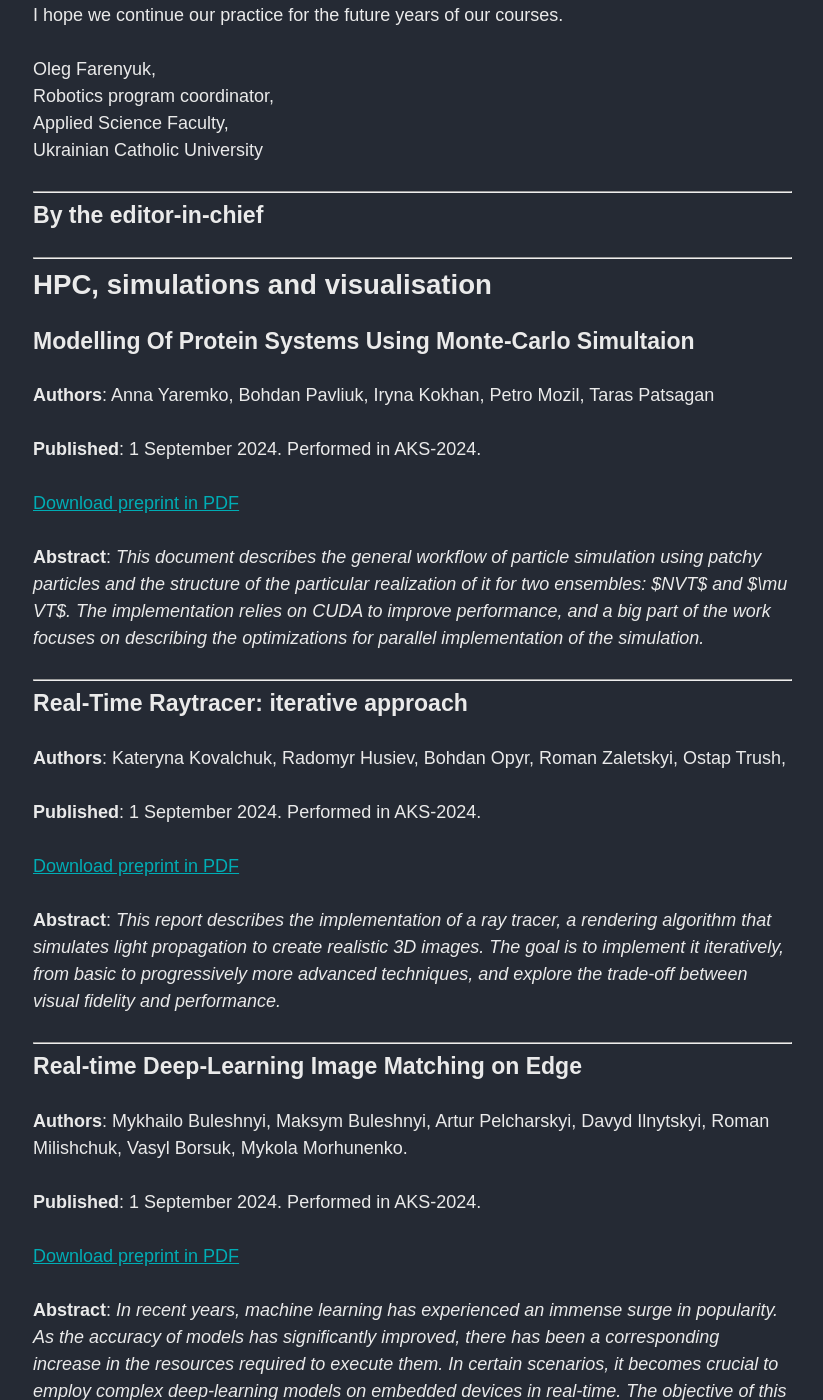
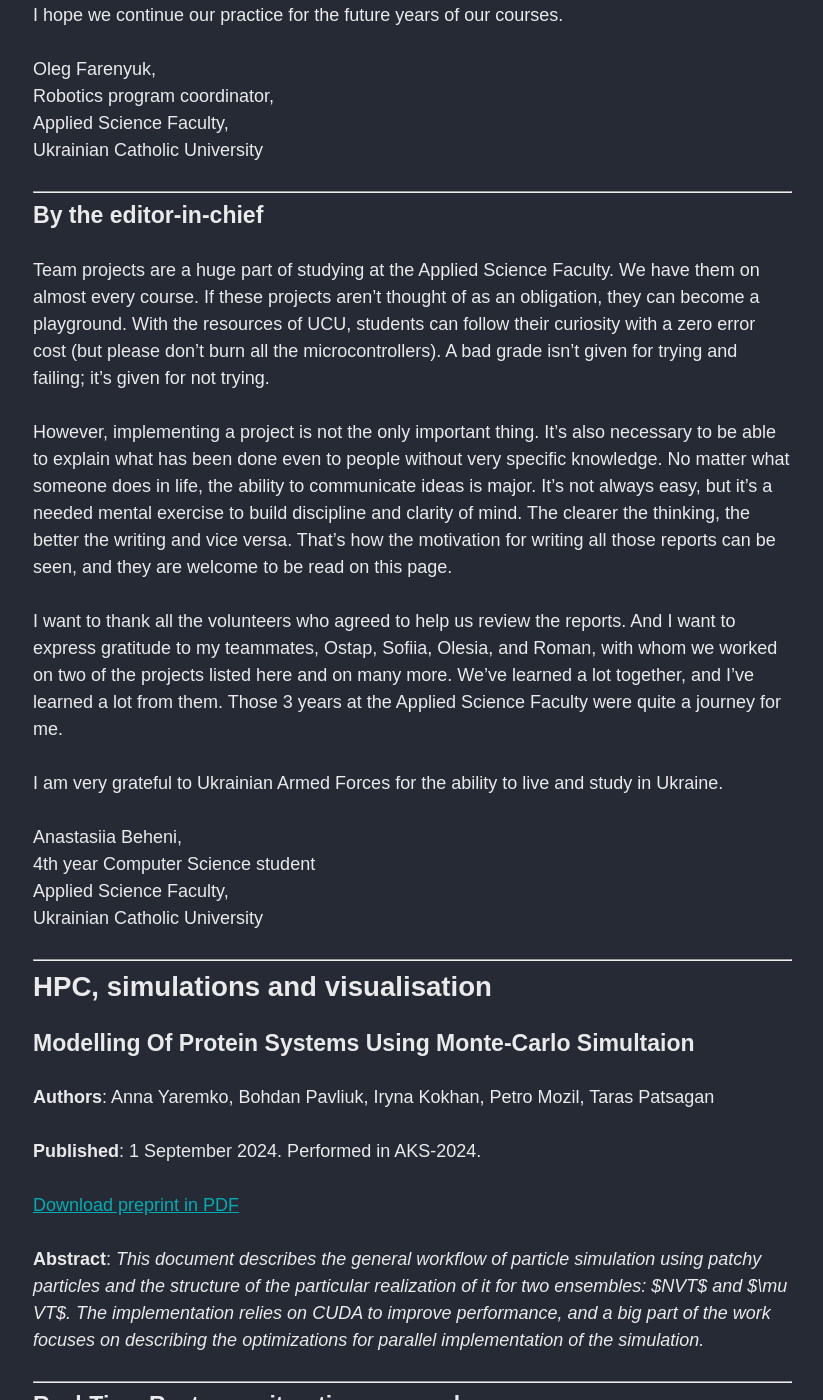
Before and after one commit to ucu-computer-science/ucu-computer-science.github.io, a Jekyll site: the page built from _posts/2024-08-26-preprints-2024-1.md, in a window 1280 px wide and 1400 px high, scrolled down 2954 px. Shown: the whole window, without its empty margins (342-1165 px from the left). Built offline with Jekyll 4.4.1, drawn with Linux system fonts in a browser that asks for light colours; nearby versions of some CDN libraries.

Commit message:
nastia's preface

```diff
--- a/_posts/2024-08-26-preprints-2024-1.md
+++ b/_posts/2024-08-26-preprints-2024-1.md
@@ -74,6 +74,19 @@ Ukrainian Catholic University
 -------------------------
 
 ### By the editor-in-chief
+
+Team projects are a huge part of studying at the Applied Science Faculty. We have them on almost every course. If these projects aren’t thought of as an obligation, they can become a playground. With the resources of UCU, students can follow their curiosity with a zero error cost (but please don’t burn all the microcontrollers). A bad grade isn’t given for trying and failing; it's given for not trying.
+
+However, implementing a project is not the only important thing. It’s also necessary to be able to explain what has been done even to people without very specific knowledge. No matter what someone does in life, the ability to communicate ideas is major. It’s not always easy, but it’s a needed mental exercise to build discipline and clarity of mind. The clearer the thinking, the better the writing and vice versa. That’s how the motivation for writing all those reports can be seen, and they are welcome to be read on this page.
+
+I want to thank all the volunteers who agreed to help us review the reports. And I want to express gratitude to my teammates, Ostap, Sofiia, Olesia, and Roman, with whom we worked on two of the projects listed here and on many more. We’ve learned a lot together, and I’ve learned a lot from them. Those 3 years at the Applied Science Faculty were quite a journey for me.
+
+I am very grateful to Ukrainian Armed Forces for the ability to live and study in Ukraine.
+
+Anastasiia Beheni, \
+4th year Computer Science student \
+Applied Science Faculty, \
+Ukrainian Catholic University
 
 -------------------------
 
```
